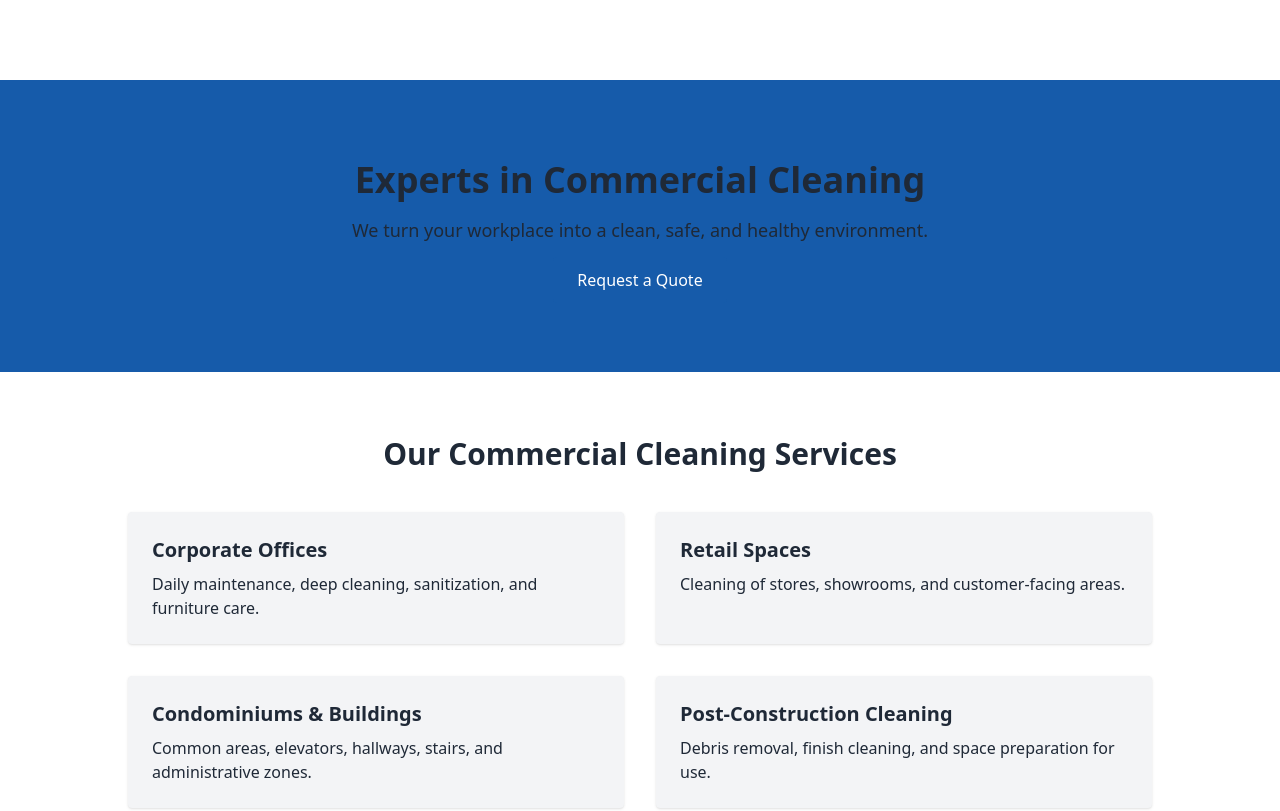
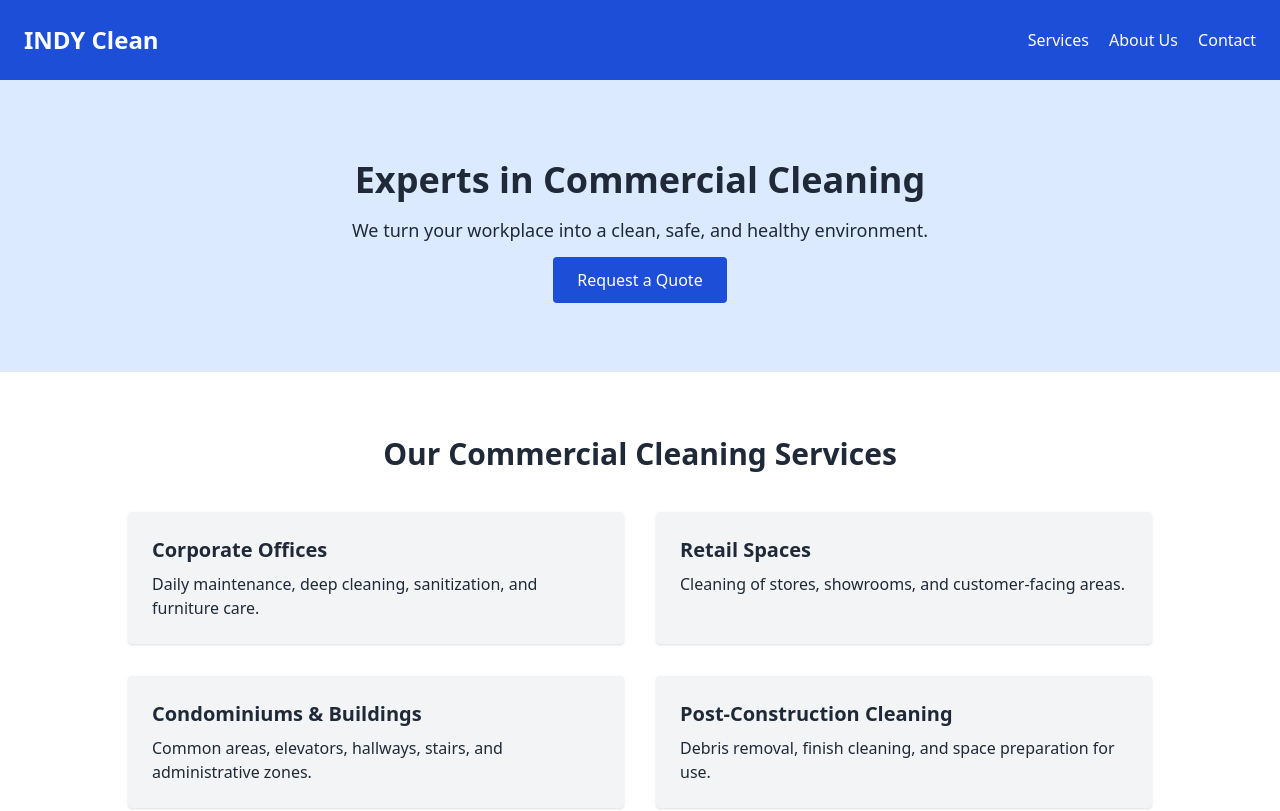
Before and after one commit to NCastillo23/indyclean.website, a plain HTML site: page index.html in a window 1280 px wide. Shown: the top 811 px of the page. Drawn offline with nearby package versions, Linux system fonts and the light colour scheme.

Commit message:
Update index.html

```diff
--- a/index.html
+++ b/index.html
@@ -9,7 +9,7 @@
 <body class="bg-white text-gray-800">
 
   <!-- Header -->
- <header style="background-color: ##0D2E57;" class="text-white p-6 shadow-md">
+<header class="bg-blue-700 text-white p-6 shadow-md">
     <div class="max-w-7xl mx-auto flex justify-between items-center">
       <h1 class="text-2xl font-bold">INDY Clean</h1>
       <nav class="space-x-4">
@@ -21,10 +21,10 @@
   </header>
 
   <!-- Hero -->
- <section style="background-color: #165BAA;" class="text-center py-20">
+  <section class="bg-blue-100 text-center py-20">
     <h2 class="text-4xl font-bold mb-4">Experts in Commercial Cleaning</h2>
     <p class="text-lg mb-6">We turn your workplace into a clean, safe, and healthy environment.</p>
-    <a href="#contact" style="background-color: #165BAA;" class="text-white px-6 py-3 rounded hover:opacity-90">Request a Quote</a>
+    <a href="#contact" class="bg-blue-700 text-white px-6 py-3 rounded hover:bg-blue-800">Request a Quote</a>
   </section>
 
   <!-- Services -->
```
